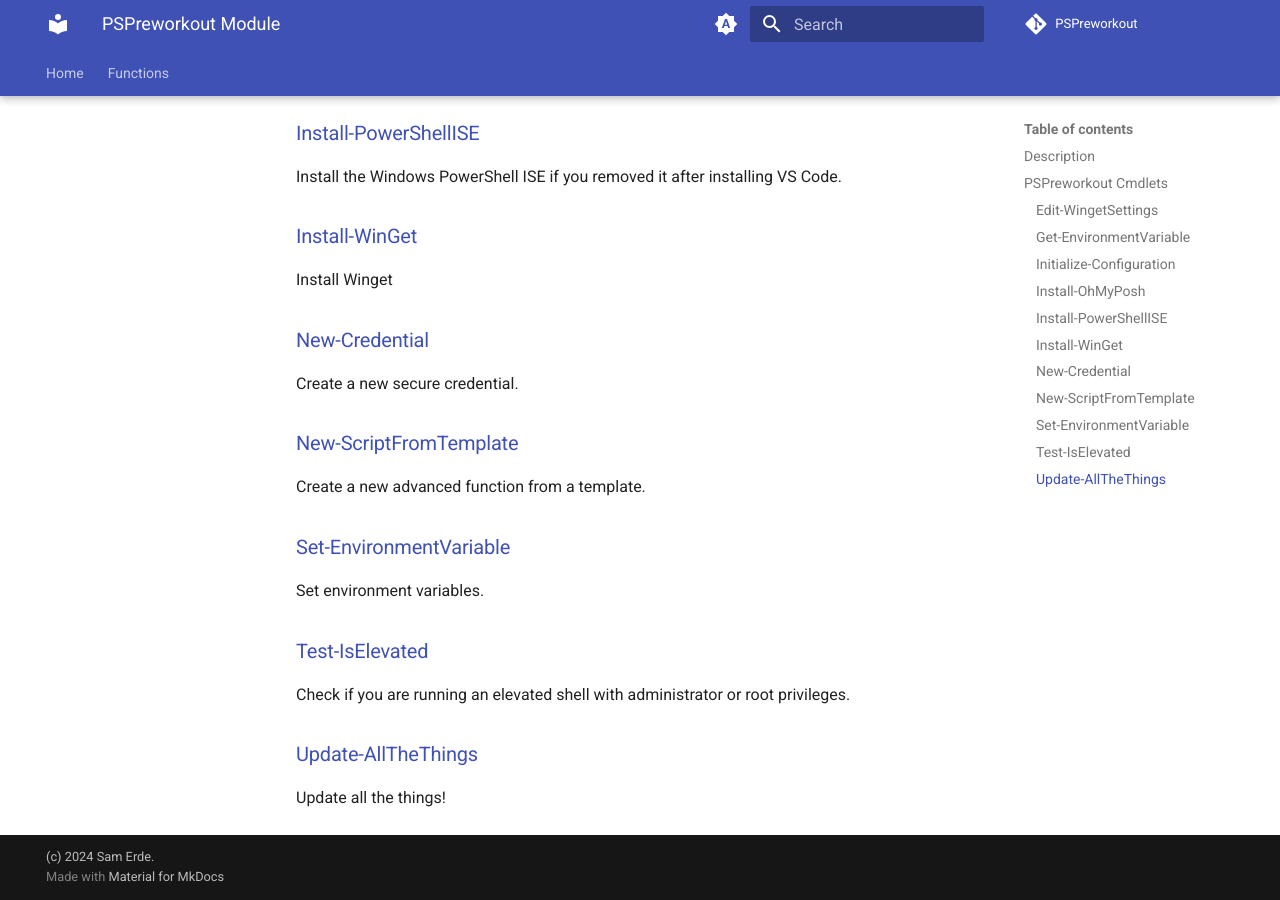
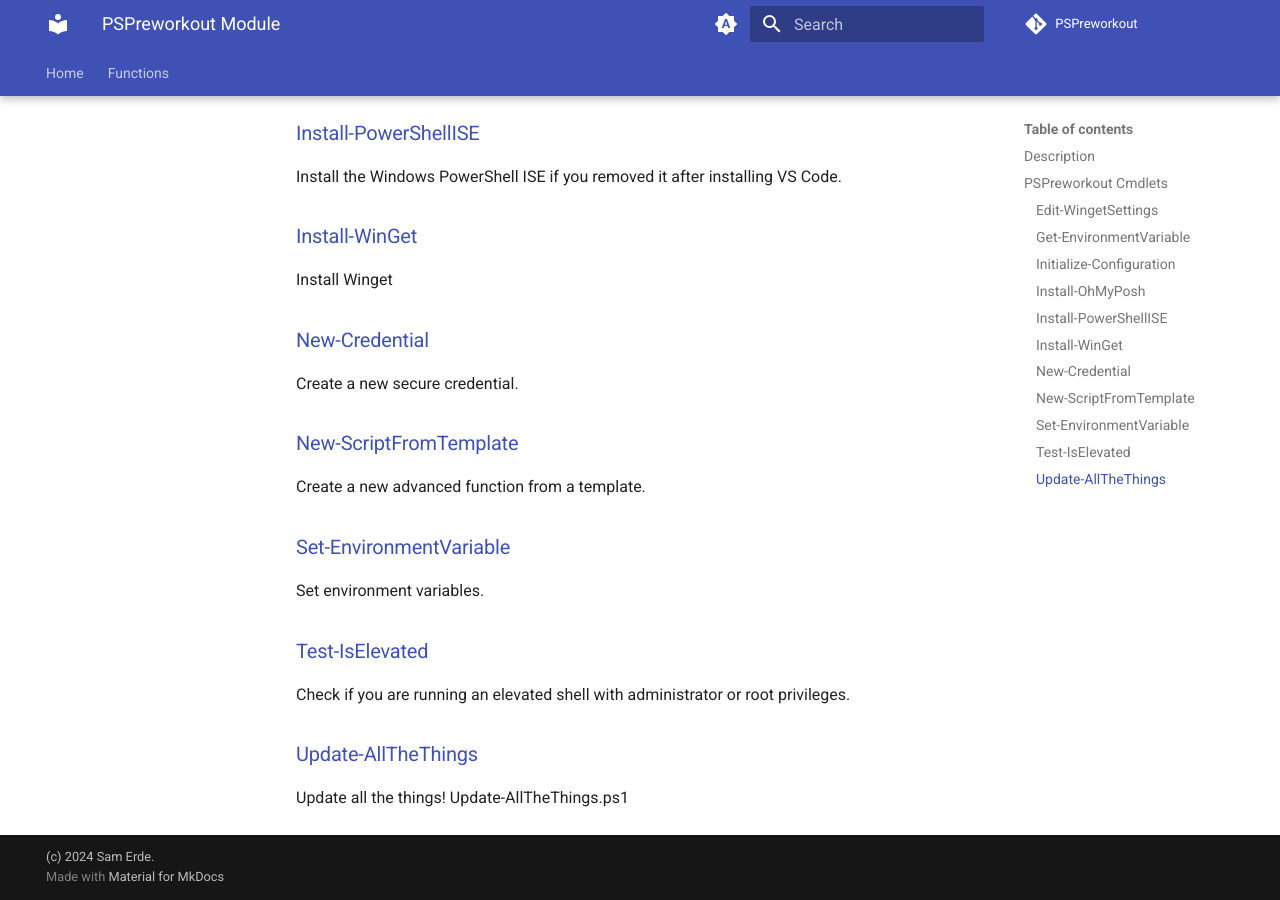
Before and after one commit to SamErde/PSPreworkout, an MkDocs documentation site: the page built from docs/PSPreworkout.md, in a window 1280 px wide and 900 px high, scrolled down 692 px. Built offline with MkDocs 1.6.1 and Material for MkDocs 9.7.7, drawn with Linux system fonts in a browser that asks for light colours; comment, search, counter and statistics services are not loaded.

```diff
--- a/docs/PSPreworkout.md
+++ b/docs/PSPreworkout.md
@@ -42,4 +42,4 @@ Set environment variables.
 Check if you are running an elevated shell with administrator or root privileges.
 
 ### [Update-AllTheThings](Update-AllTheThings.md)
-Update all the things!
+Update all the things! Update-AllTheThings.ps1
```
Also changed, not shown: other parts of docs/PSPreworkout.md (+1 -1 lines), 6 other files.
